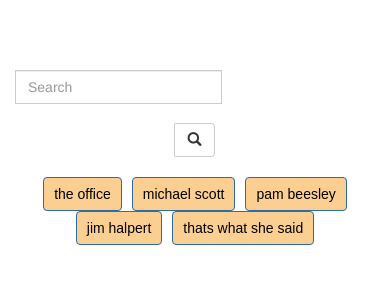
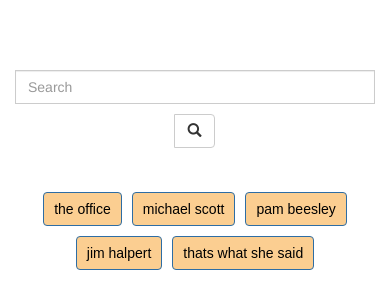
Before and after one commit to morgangreenwalt/giftastic, a plain HTML site: page index.html in a window 390 px wide. Shown: the part 250-558 px from the top of the page. Drawn offline with nearby package versions, Linux system fonts and the light colour scheme.

Commit message:
css and js edits

```diff
--- a/assets/css/style.css
+++ b/assets/css/style.css
@@ -51,6 +51,28 @@
 	background-color: #fbce91;
 }
 
+.input-group-btn {
+    left: 115px;
+    bottom: 34px;
+}
+
 .gif-images {
 	text-align: center;
 }
+
+@media only screen and (max-width: 768px) {
+	.input-group {
+		display: initial;
+	}
+
+	.input-group-btn {
+		left: 0px;
+		bottom: 0px;
+		padding-top: 10px;
+	}
+
+	.btn-primary {
+	margin-top: 5px;
+    margin-bottom: 5px;
+	}
+}
--- a/assets/javascript/giphy.js
+++ b/assets/javascript/giphy.js
@@ -2,12 +2,15 @@
 
 //Variables
 var topics = ['the office', 'michael scott', 'pam beesley', 'jim halpert', 'thats what she said'];
-// var newBtn = $("<div>");
 
+function displayButtons() {
 	for (var i = 0; i < topics.length; i++) {
 		$(".gif-buttons").append("<button type='button' data-name='"+ topics[i] +"' class='btn btn-primary'> "+ topics[i] +" </button>");
 	}
+}
+displayButtons();
 
+function displayGiphy(){
 	$(".btn-primary").on("click", function(){
 	//Variables defining Giphy API URL & user search term
 		var currentBtn = $(this).attr("data-name");
@@ -28,16 +31,25 @@
 				var still = gif[i].images.fixed_height_still.url;
 				var animate = gif[i].images.fixed_height.url;
 
-			$(".first-three-gifs").append("<div class='giftastic'> <p class='rating'>Rating:  "+ rating +" </p> <img src='"+ still +"'> </div>");
+				$(".first-three-gifs").prepend("<div class='col-md-4 giftastic'> <img src='"+ still +"'> <p class='rating'>Gif Rating:  "+ rating +" </p> </div>");
+				// $(".giftastic").on("click", function(){
+				// 	$(this).html("<div class='col-md-4 giftastic'> <img src='"+ animate +"'> </div>");
+				// });
 			}
 		})
 
 	});
+}
 
 //On click function to store user search term and run ajax call
-// $("#searchBtn").on("click", function(){
+$("#searchBtn").on("click", function(){
+	event.preventDefault();
+	var newTopic = $("#srch-term").val().trim();
+	topics.push(newTopic);
+	$(".gif-buttons").append("<button type='button' data-name='"+ newTopic +"' class='btn btn-primary'> "+ newTopic +" </button>");
+});
 
-// });
+$(document).on("click", ".gif-buttons", displayGiphy);
 
 //Animate gifs on click
 // $(".giftastic").on("click", function(){
--- a/index.html
+++ b/index.html
@@ -26,10 +26,11 @@
 			    	<div class="input-group add-on">
 			      		<input class="form-control" placeholder="Search" name="srch-term" id="srch-term" type="text">
 			      	</div>
-			    </form>
+
 			      	<div class="input-group-btn">
 			        	<button class="btn btn-default" id="searchBtn" type="submit"><i class="glyphicon glyphicon-search"></i></button>
 			      	</div>
+			      	</form>
 			</div>
 		</div>
 		<div class="row">
@@ -39,9 +40,7 @@
 
 	<div class="container">
 		<div class="row gif-images">
-			<div class="col-md-4 first-three-gifs"></div>
-			<!-- <div class="col-md-4 second-three-gifs"></div> -->
-			<!-- <div class="col-md-4 third-three-gifs"></div> -->
+			<div class="col-md-12 first-three-gifs"></div>
 		</div>
 	</div>
 
```
Lines whose indentation alone changed are shown as unchanged.
